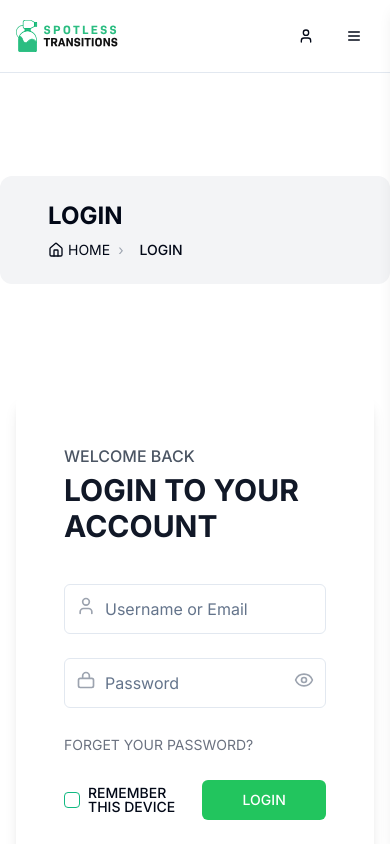
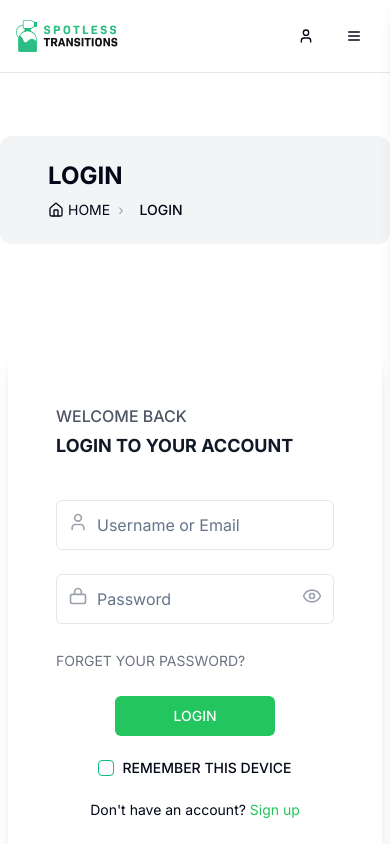
Before and after one commit to Abdulgafar4/spotless-copy, a Next.js app: page /login in a window 390 px wide. Shown: the top 844 px of the page. Built offline with nearby package versions, Linux system fonts and the light colour scheme.

Commit message:
style: modify login and signup style

```diff
--- a/app/login/page.tsx
+++ b/app/login/page.tsx
@@ -78,7 +78,7 @@ export default function LoginPage() {
 
 
   return (
-    <div className="flex flex-col  mt-20">
+    <div className="flex flex-col mt-10">
       <PageHeader
         title="LOGIN"
         breadcrumbs={[
@@ -88,9 +88,9 @@ export default function LoginPage() {
       />
 
       <section className="py-12 my-16">
-        <div className="container mx-auto px-4 md:px-6">
-          <div className="grid grid-cols-1 md:grid-cols-2 gap-8 items-center">
-            <div className="hidden md:block">
+        <div className="container mx-auto px-2 md:px-4">
+          <div className="grid grid-cols-1 lg:grid-cols-2 gap-8 items-center">
+            <div className="hidden lg:block">
               <Image
                 src="/assets/auth/Sign-in.png"
                 alt="Login Illustration"
@@ -105,7 +105,7 @@ export default function LoginPage() {
                 <h2 className="text-base font-medium text-gray-600 mb-1">
                   WELCOME BACK
                 </h2>
-                <h1 className="text-3xl font-bold text-gray-900">
+                <h1 className="text-lg sm:text-2xl xl:text-3xl font-bold text-gray-900">
                   LOGIN TO YOUR ACCOUNT
                 </h1>
               </div>
@@ -197,7 +197,7 @@ export default function LoginPage() {
                     </Link>
                   </div>
 
-                  <div className="flex items-center justify-between">
+                  <div className="flex flex-col-reverse gap-6 md:flex-row items-center justify-between">
                     <FormField
                       control={form.control}
                       name="rememberMe"
--- a/app/signup/page.tsx
+++ b/app/signup/page.tsx
@@ -4,7 +4,6 @@ import { useState } from "react";
 import { useRouter } from "next/navigation";
 import Link from "next/link";
 import Image from "next/image";
-import { z } from "zod";
 import { zodResolver } from "@hookform/resolvers/zod";
 import { useForm } from "react-hook-form";
 import { Button } from "@/components/ui/button";
@@ -86,7 +85,7 @@ export default function SignupPage() {
   };
 
   return (
-    <div className="flex flex-col min-h-screen mt-20">
+    <div className="flex flex-col min-h-screen mt-10">
       <PageHeader
         title="SIGN UP"
         breadcrumbs={[
@@ -96,7 +95,7 @@ export default function SignupPage() {
       />
 
       <section className="py-12 my-16 container mx-auto">
-        <div className="px-4 md:px-6">
+        <div className="px-2 md:px-4">
           <div className="grid grid-cols-1 md:grid-cols-2 gap-8 items-start">
             {/* Left Side */}
             <div className="bg-white p-8 rounded-lg">
--- a/components/header.tsx
+++ b/components/header.tsx
@@ -35,7 +35,7 @@ export default function Header() {
   const navLinks = [
     { href: "/", label: "HOME" },
     { href: "/#services", label: "SERVICES" },
-    { href: "/#our-locations", label: "OUR LOCATIONS" },
+    { href: "/#contact-us", label: "OUR LOCATIONS" },
     { href: "/#contact-us", label: "CONTACT US" },
   ];
 
```
